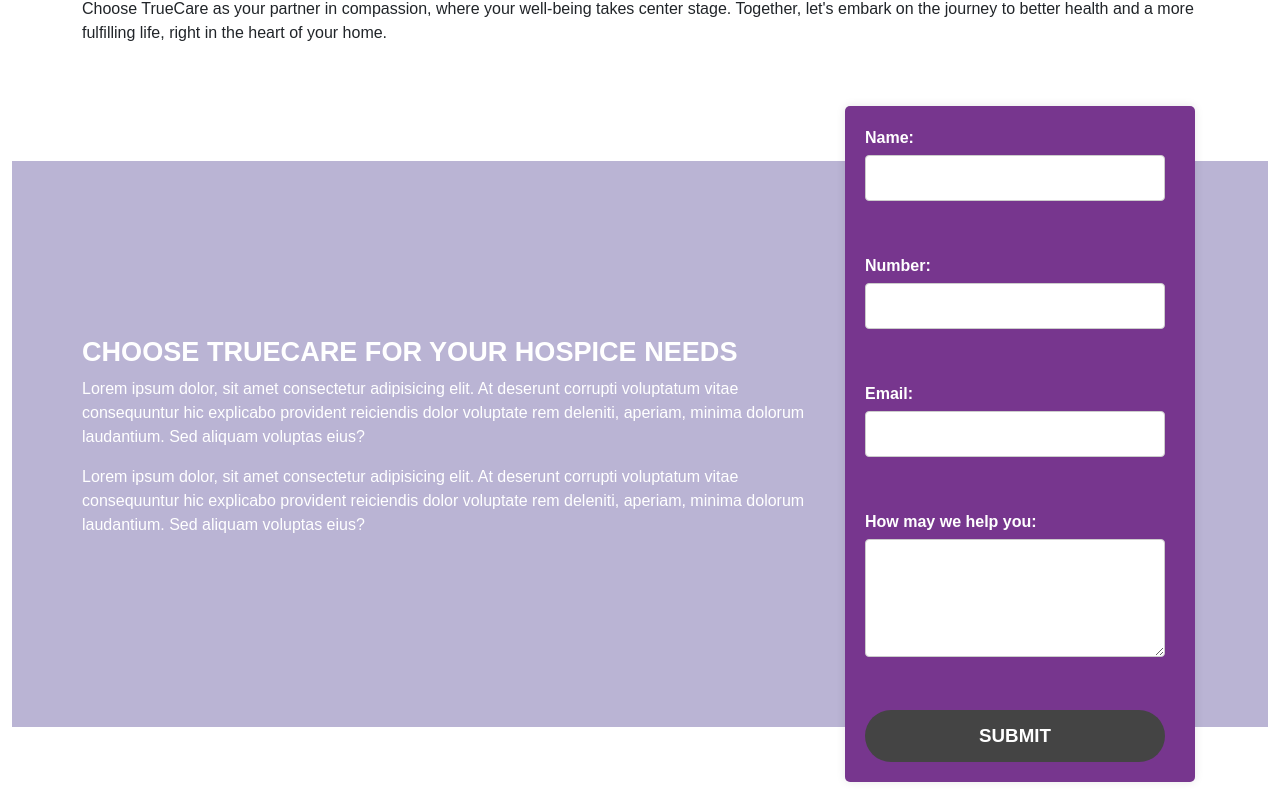
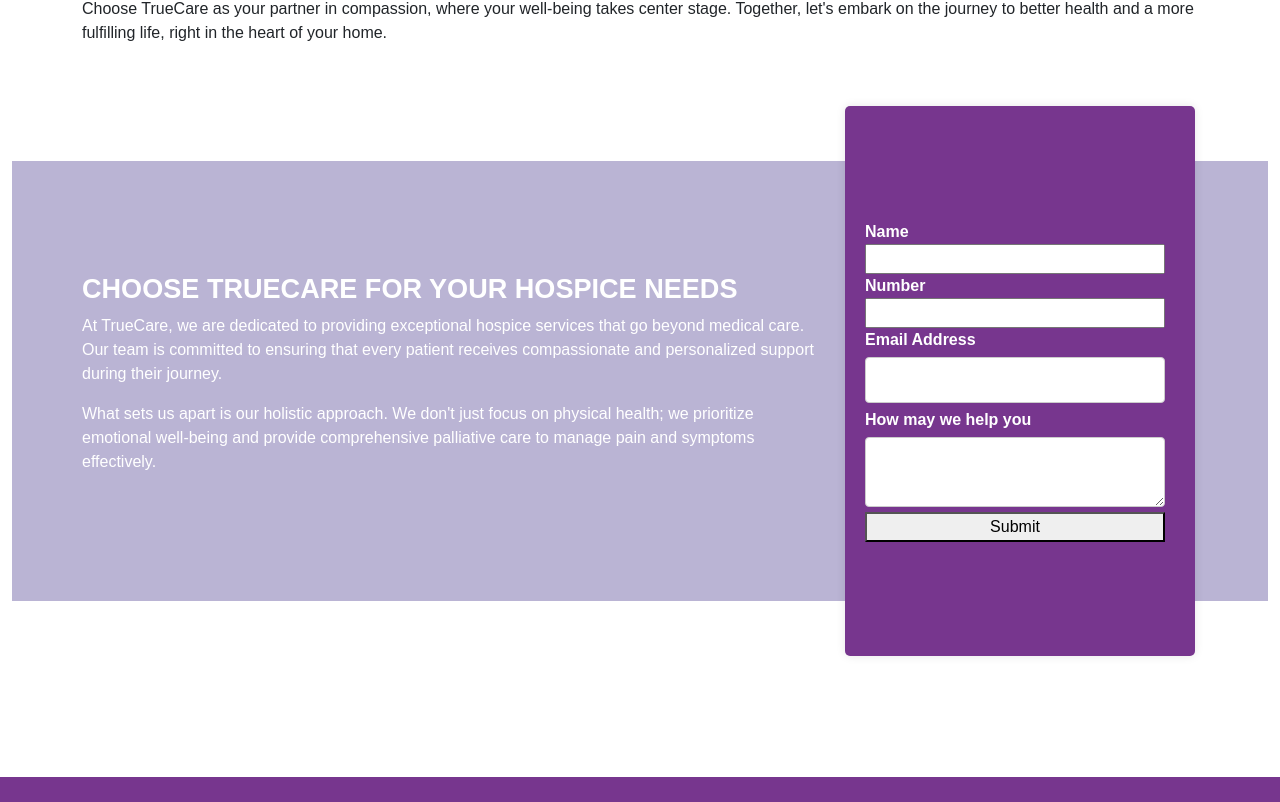
Before and after one commit to kembo001/truecare, a React (Create React App) app: page /about in a window 1280 px wide. Shown: the part 1498-2300 px from the top of the page. Built offline with nearby package versions, Linux system fonts and the light colour scheme.

Commit message:
About Us

```diff
--- a/package.json
+++ b/package.json
@@ -3,9 +3,11 @@
   "version": "0.1.0",
   "private": true,
   "dependencies": {
+    "@formspree/react": "^2.5.1",
     "@testing-library/jest-dom": "^5.17.0",
     "@testing-library/react": "^13.4.0",
     "@testing-library/user-event": "^13.5.0",
+    "axios": "^1.6.7",
     "bootstrap": "^5.3.2",
     "react": "^18.2.0",
     "react-dom": "^18.2.0",
--- a/src/components/pages/About/CTA.js
+++ b/src/components/pages/About/CTA.js
@@ -1,7 +1,12 @@
 import React from 'react'
 import './CTA.css'
+import { useForm, ValidationError } from '@formspree/react';
 
 function CTA() {
+  const [state, handleSubmit] = useForm("mnqezkyk");
+  if (state.succeeded) {
+      return <p>Thanks for joining!</p>;
+  }
   return (
     <div>
         <div className="container-fluid">
@@ -19,30 +24,77 @@
                         Choose TrueCare For Your Hospice Needs{" "}
                       </h2>{" "}
                       <p>
-                      Lorem ipsum dolor, sit amet consectetur adipisicing elit. At deserunt corrupti voluptatum vitae consequuntur hic explicabo provident reiciendis dolor voluptate rem deleniti, aperiam, minima dolorum laudantium. Sed aliquam voluptas eius?
+                      At TrueCare, we are dedicated to providing exceptional hospice services that go beyond medical care. Our team is committed to ensuring that every patient receives compassionate and personalized support during their journey.
                       </p>
                       <p>
-                      Lorem ipsum dolor, sit amet consectetur adipisicing elit. At deserunt corrupti voluptatum vitae consequuntur hic explicabo provident reiciendis dolor voluptate rem deleniti, aperiam, minima dolorum laudantium. Sed aliquam voluptas eius?
+                      What sets us apart is our holistic approach. We don't just focus on physical health; we prioritize emotional well-being and provide comprehensive palliative care to manage pain and symptoms effectively.
                       </p>{" "}
                     </div>{" "}
                     <div className="col-md-4">
         <div className="formwrap">
-          <form>
-            <label htmlFor="name">Name:</label>
-            <input type="text" id="name" name="name" required /><br /><br />
+        <form onSubmit={handleSubmit}>
 
-            <label htmlFor="number">Number:</label>
-            <input type="tel" id="number" name="number" required /><br /><br />
+        <label htmlFor="Name">
+        Name
+      </label>
+      <input
+        id="name"
+        type="name"
+        name="name"
+      />
+      <ValidationError
+        prefix="Name"
+        field="name"
+        errors={state.errors}
+      />
 
-            <label htmlFor="email">Email:</label>
-            <input type="email" id="email" name="email" required /><br /><br />
+<label htmlFor="Number">
+        Number
+      </label>
+      <input
+        id="number"
+        type="number"
+        number="number"
+      />
+      <ValidationError
+        prefix="Number"
+        field="Number"
+        errors={state.errors}
+      />
 
-            <label htmlFor="help">How may we help you:</label>
-            <textarea id="help" name="help" rows="4" required></textarea><br /><br />
 
-            <input type="submit" value="Submit" />
-          </form>
+      <label htmlFor="email">
+        Email Address
+      </label>
+      <input
+        id="email"
+        type="email"
+        name="email"
+      />
+      <ValidationError
+        prefix="Email"
+        field="email"
+        errors={state.errors}
+      />
+
+<label htmlFor="How may we help you">
+How may we help you
+      </label>
+      <textarea
+        id="message"
+        name="message"
+      />
+      <ValidationError
+        prefix="Message"
+        field="message"
+        errors={state.errors}
+      />
+      <button type="submit" disabled={state.submitting}>
+        Submit
+      </button>
+    </form>
         </div>
+
       </div>
                   </div>{" "}
                 </div>{" "}
@@ -56,4 +108,5 @@
   )
 }
 
+
 export default CTA
--- a/src/components/pages/About/PageIntro.js
+++ b/src/components/pages/About/PageIntro.js
@@ -30,7 +30,6 @@
           Welcome to TrueCare, where we transcend the role of a traditional healthcare provider to become your trusted partners in wellness and compassion. Committed to delivering exceptional home health and hospice care, we have dedicated ourselves to serving our community with unwavering dedication.
 
           </p>{" "}
-<div class="content__buttons"> <a href="#" class="button button-primary" title="">CTA Button Text</a> <a href="#" class="button button-secondary" title="">BUTTON TEXT</a> </div>
         </div>{" "}
       </div>{" "}
     </div>{" "}
```
Also changed, not shown: 1 other file (tests, documents, lock files or other folders).
